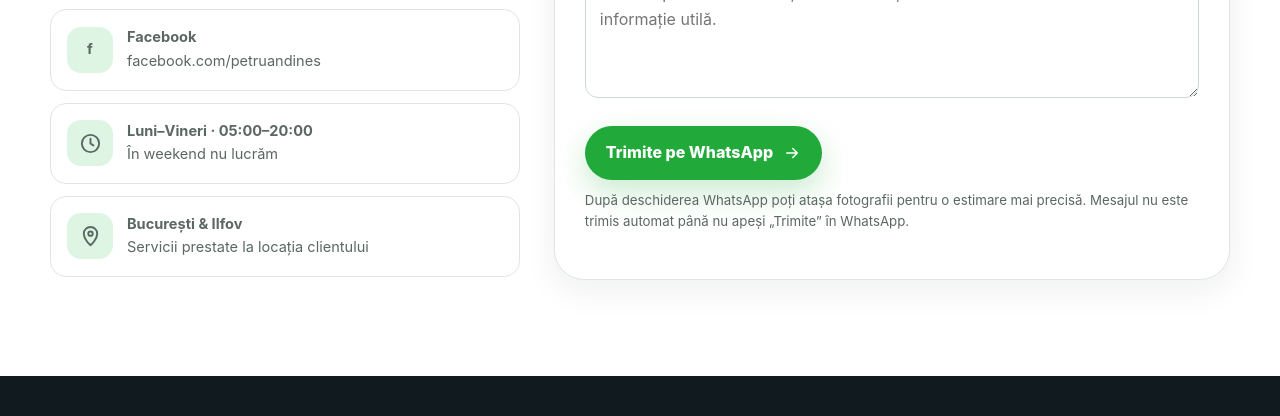
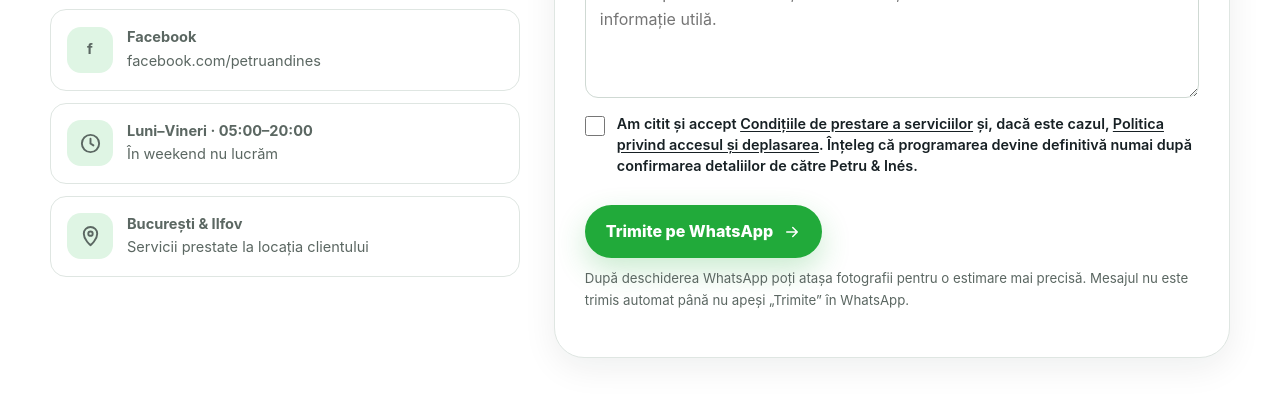
Before and after one commit to petruandines/cleaning-services, a website: page despre-noi/index.html in a window 1280 px wide. Shown: the part 2802-3218 px from the top of the page. Drawn offline with Linux system fonts and the light colour scheme.

Commit message:
Add required service terms consent to quote form

```diff
--- a/despre-noi/index.html
+++ b/despre-noi/index.html
@@ -82,6 +82,12 @@
         <div class="field full"><label for="location">Sector / localitate *</label><input id="location" name="location" placeholder="ex. Sector 3, București / Otopeni, Ilfov" required></div>
         <div class="dynamic-fields" data-dynamic-fields></div>
         <div class="field full"><label for="details">Detalii</label><textarea id="details" name="details" placeholder="Descrie pe scurt lucrarea, dimensiunea, numărul de obiecte sau orice informație utilă."></textarea></div>
+              <div class="field full">
+          <label class="terms-consent">
+            <input type="checkbox" name="terms_accept" value="da" required>
+            <span>Am citit și accept <a href="/cleaning-services/conditii-prestare-servicii/" target="_blank" rel="noopener">Condițiile de prestare a serviciilor</a> și, dacă este cazul, <a href="/cleaning-services/politica-acces-deplasare/" target="_blank" rel="noopener">Politica privind accesul și deplasarea</a>. Înțeleg că programarea devine definitivă numai după confirmarea detaliilor de către Petru & Inés.</span>
+          </label>
+        </div>
       </div>
       <div class="actions"><button class="btn btn-primary" type="submit">Trimite pe WhatsApp <svg viewBox="0 0 24 24" width="18" height="18" aria-hidden="true"><path d="M5 12h14M13 6l6 6-6 6" fill="none" stroke="currentColor" stroke-width="2" stroke-linecap="round" stroke-linejoin="round"/></svg></button></div>
       <p class="form-note">După deschiderea WhatsApp poți atașa fotografii pentru o estimare mai precisă. Mesajul nu este trimis automat până nu apeși „Trimite” în WhatsApp.</p><div class="form-status" data-form-status aria-live="polite"></div>
```
